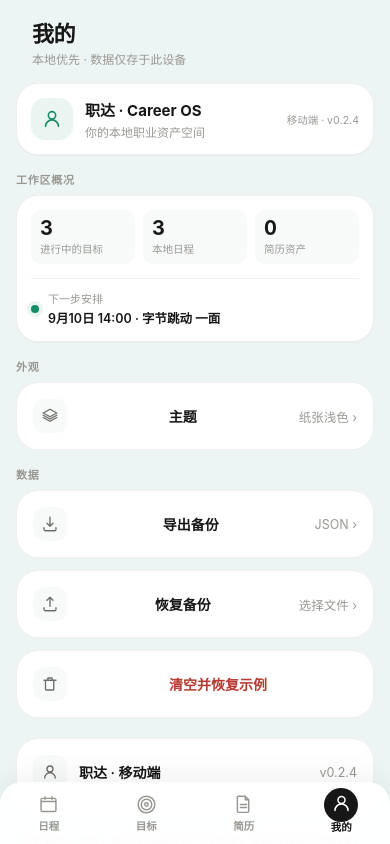
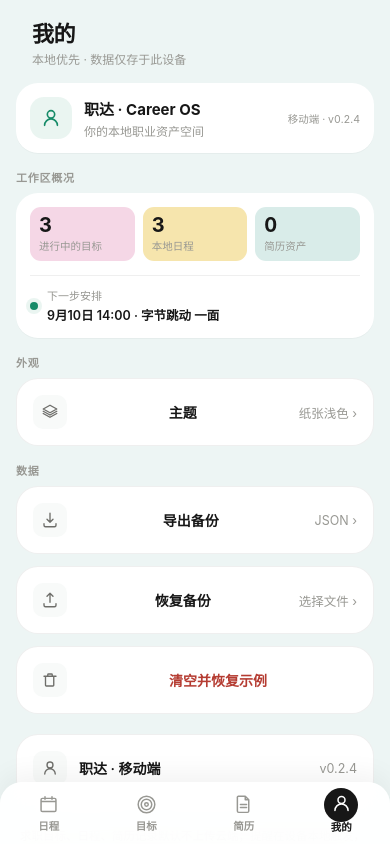
Before and after one commit to k247216/ResumeGo, a Vue app in the folder mobile/: page /me in a window 390 px wide. Built offline with nearby package versions, Linux system fonts and the light colour scheme.

Commit message:
feat(mobile): 统一目标简历与个人空间视觉

```diff
--- a/mobile/src/components/TargetCard.vue
+++ b/mobile/src/components/TargetCard.vue
@@ -28,6 +28,12 @@ const pillStyle = computed(() => {
   return { background: `color-mix(in srgb, ${color} 12%, transparent)`, color }
 })
 const locked = computed(() => props.target.status === 'archived' || isTerminalStage(stage.value))
+const pastelTone = computed(() => {
+  if (stage.value === 'interview' || stage.value === 'hr') return 'pink'
+  if (stage.value === 'offer') return 'mint'
+  if (stage.value === 'exam') return 'yellow'
+  return 'lilac'
+})
 
 function shortDate(value?: string | null): string {
   if (!value) return '—'
@@ -47,7 +53,7 @@ function recentLabel(): string {
 </script>
 
 <template>
-  <article class="card" :class="{ archived: target.status === 'archived' }" :style="{ '--i': Math.min(index, 8) }" @click="emit('open')">
+  <article class="card workspace-card target-card" :class="[`target-tone-${pastelTone}`, { archived: target.status === 'archived' }]" :style="{ '--i': Math.min(index, 8) }" @click="emit('open')">
     <header class="card-head">
       <img v-if="mark.icon" class="logo-img" :src="mark.icon" alt="" aria-hidden="true">
       <span v-else class="logo-mark" :style="{ background: mark.color, color: mark.lightText ? '#fff' : '#1b1b1b' }">{{ mark.letter }}</span>
--- a/mobile/src/styles/app.css
+++ b/mobile/src/styles/app.css
@@ -558,7 +558,12 @@ button { font-family: inherit; }
 .import-hero p { margin: 0; color: var(--copy); font-size: 13px; line-height: 1.75; }
 .import-hero .btn-primary { margin-top: 8px; }
 .ih-note { font-size: 11.5px; color: var(--muted); margin-top: 4px; }
-.resume-card { flex-direction: row; align-items: center; gap: 12px; }
+.resume-card { flex-direction: row; align-items: center; gap: 12px; border: 0; }
+.resume-tone-0 { background: var(--pastel-mint); }
+.resume-tone-1 { background: var(--pastel-pink); }
+.resume-tone-2 { background: var(--pastel-yellow); }
+.resume-tone-3 { background: var(--pastel-lilac); }
+.resume-card .resume-mark { background: rgba(255, 255, 255, .72); }
 .resume-card .head-copy { flex: 1; min-width: 0; }
 .rc-side { display: flex; align-items: center; gap: 6px; flex: 0 0 auto; }
 .resume-more { display: grid; place-items: center; width: 28px; height: 28px; border: 0; border-radius: 8px; background: none; color: var(--muted); cursor: pointer; }
@@ -616,7 +621,7 @@ button { font-family: inherit; }
 
 /* 设置行图标 + 关于 */
 .sr-ic { display: grid; place-items: center; width: 34px; height: 34px; border-radius: 10px; background: var(--surface-subtle); color: var(--copy); flex: 0 0 auto; }
-.me-profile { flex-direction: row; align-items: center; gap: 12px; margin-top: 4px; padding: 14px; }
+.me-profile { flex-direction: row; align-items: center; gap: 12px; margin-top: 4px; padding: 14px; border: 0; }
 .me-avatar { display: grid; place-items: center; width: 42px; height: 42px; flex: 0 0 auto; border-radius: 14px; background: var(--brand-soft); color: var(--brand); }
 .theme-intro { margin: 0 0 12px; color: var(--copy); font-size: 13px; line-height: 1.6; }
 .theme-options { display: grid; gap: 8px; }
@@ -642,6 +647,13 @@ button { font-family: inherit; }
 .me-overview { gap: 14px; margin-top: 0; padding: 14px; }
 .me-metrics { display: grid; grid-template-columns: repeat(3, 1fr); gap: 8px; }
 .me-metrics > div { display: grid; gap: 3px; min-width: 0; padding: 8px 9px; border-radius: 11px; background: var(--surface-subtle); }
+.me-metrics > .pastel-mint,
+.me-metrics > .pastel-pink,
+.me-metrics > .pastel-yellow,
+.me-metrics > .pastel-lilac { background: var(--pastel-mint); }
+.me-metrics > .pastel-pink { background: var(--pastel-pink); }
+.me-metrics > .pastel-yellow { background: var(--pastel-yellow); }
+.me-metrics > .pastel-lilac { background: var(--pastel-lilac); }
 .me-metrics strong { font-size: 20px; font-weight: 750; line-height: 1; color: var(--ink); font-variant-numeric: tabular-nums; }
 .me-metrics small { color: var(--muted); font-size: 10.5px; white-space: nowrap; }
 .me-next { display: flex; align-items: center; gap: 9px; padding-top: 11px; border-top: 1px solid var(--line-subtle); }
@@ -1252,6 +1264,13 @@ button { font-family: inherit; }
 
 /* 求职目标：在平板/横屏宽度保留两列卡片，手机窄屏自动回落单列 */
 .targets-grid { display: grid; gap: var(--space-3); }
+.target-card { border: 0; min-height: 214px; }
+.target-card .card-foot { border-top-color: rgba(17, 19, 21, .08); }
+.target-tone-mint { background: var(--pastel-mint); }
+.target-tone-pink { background: var(--pastel-pink); }
+.target-tone-yellow { background: var(--pastel-yellow); }
+.target-tone-lilac { background: var(--pastel-lilac); }
+.target-card .stage-pill { background: rgba(255, 255, 255, .7) !important; color: var(--ink) !important; }
 .targets-grid.is-double { grid-template-columns: repeat(2, minmax(0, 1fr)); align-items: start; }
 @media (max-width: 399px) {
   .targets-grid.is-double .card { padding: 12px; }
--- a/mobile/src/views/MeView.vue
+++ b/mobile/src/views/MeView.vue
@@ -79,7 +79,7 @@ async function onReset() {
       </div>
     </header>
 
-    <section class="me-profile card" aria-label="本地工作区状态">
+    <section class="me-profile card workspace-card" aria-label="本地工作区状态">
       <span class="me-avatar"><AppIcon name="user" :size="22" /></span>
       <div class="me-profile-copy">
         <strong>职达 · Career OS</strong>
@@ -89,11 +89,11 @@ async function onReset() {
     </section>
 
     <p class="section-kicker">工作区概况</p>
-    <section class="me-overview card" aria-label="工作区概况">
+    <section class="me-overview card workspace-card" aria-label="工作区概况">
       <div class="me-metrics">
-        <div><strong>{{ activeTargetCount }}</strong><small>进行中的目标</small></div>
-        <div><strong>{{ scheduleCount }}</strong><small>本地日程</small></div>
-        <div><strong>{{ resumeCount }}</strong><small>简历资产</small></div>
+        <div class="metric-card pastel-pink"><strong>{{ activeTargetCount }}</strong><small>进行中的目标</small></div>
+        <div class="metric-card pastel-yellow"><strong>{{ scheduleCount }}</strong><small>本地日程</small></div>
+        <div class="metric-card pastel-mint"><strong>{{ resumeCount }}</strong><small>简历资产</small></div>
       </div>
       <div class="me-next"><span class="me-next-dot" /><span><small>下一步安排</small><strong>{{ nextScheduleLabel() }}</strong></span></div>
     </section>
--- a/mobile/src/views/ResumesView.vue
+++ b/mobile/src/views/ResumesView.vue
@@ -68,7 +68,7 @@ async function removeResume(id: number, title: string) {
     <div v-else class="list">
       <article
         v-for="(r, i) in resumes" :key="r.id"
-        class="card resume-card" :style="{ '--i': i }"
+        class="card workspace-card resume-card" :class="`resume-tone-${i % 4}`" :style="{ '--i': i }"
         @click="router.push({ name: 'resume-detail', params: { id: String(r.id) } })"
       >
         <ResumeMark :variant="r.mark ?? resumeMarkOf(r.id)" :size="42" />
```
